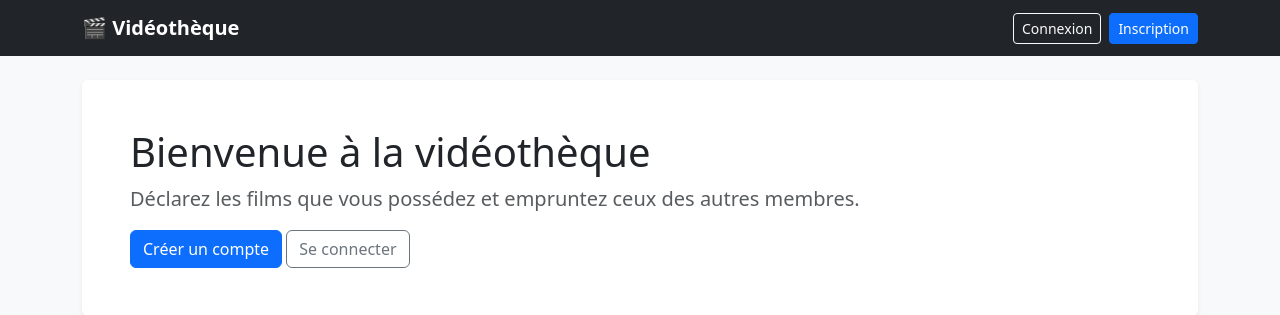
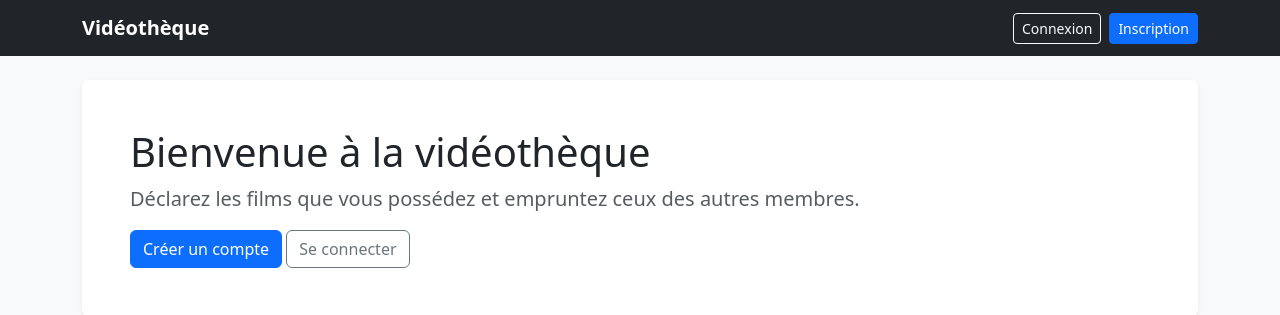
Before and after one commit to LOIC-only-one/projet-m705-client, a Flask app: page / in a window 1280 px wide. Shown: the top 315 px of the page. Run offline with Flask 3, Linux system fonts and the light colour scheme.

Commit message:
Fix index

```diff
--- a/front-index/templates/base.j2
+++ b/front-index/templates/base.j2
@@ -15,7 +15,7 @@
 <body class="bg-body-tertiary">
   <nav class="navbar navbar-expand navbar-dark bg-dark mb-4">
     <div class="container">
-      <a class="navbar-brand fw-semibold" href="{{ url_for('index') }}">🎬 Vidéothèque</a>
+      <a class="navbar-brand fw-semibold" href="{{ url_for('index') }}">Vidéothèque</a>
       {% if connecte %}
       <ul class="navbar-nav me-auto">
         <li class="nav-item"><a class="nav-link {{ 'active' if request.endpoint == 'index' }}" href="{{ url_for('index') }}">Catalogue</a></li>
```
